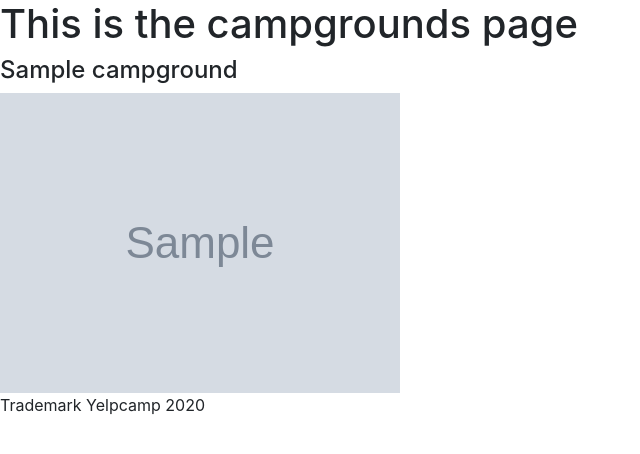
After one commit to joshuaduke/colt_Steele_YelpCamp, a Node server app: template views/campgrounds.ejs in a window 1280 px wide. The commit adds this page. Shown: the top 454 px of the page, without its empty margins (0-640 px from the left). Run offline with Node 20, Linux system fonts and the light colour scheme; the template is opened without the code that fills it: most values are stand-ins (such as "Sample title", 1, 10 or a date in 2020); grey boxes marked "Sample" are stand-in pictures.

Commit message:
Added views folder with header and footer partials

```diff
--- /dev/null
+++ b/views/campgrounds.ejs
@@ -0,0 +1,12 @@
+<%- include ("partials/header") %>
+
+<h1>This is the campgrounds page</h1>
+
+<% campgrounds.forEach((campground)=>{ %>
+  <div>
+    <h4><%= campground.name%></h4>
+    <img src="<%= campground.image %>" alt="">
+  </div>
+<% }); %>
+
+<%- include ("partials/footer") %>
--- a/views/landing.ejs
+++ b/views/landing.ejs
@@ -1,3 +1,9 @@
+<%- include ("partials/header") %>
+
 <h1>Landing Page</h1>
 
 <p>Welcome to YelpCamp</p>
+
+<a href="/campgrounds">View All Campgrounds</a>
+
+<%- include ("partials/footer") %>
--- /dev/null
+++ b/views/partials/footer.ejs
@@ -0,0 +1,5 @@
+
+
+  <p>Trademark Yelpcamp 2020</p>
+  </body>
+</html>
--- /dev/null
+++ b/views/partials/header.ejs
@@ -0,0 +1,13 @@
+<!DOCTYPE html>
+<html lang="en">
+<head>
+
+  <meta charset="UTF-8">
+  <meta name="viewport" content="width=device-width, initial-scale=1.0">
+  <meta http-equiv="X-UA-Compatible" content="ie=edge">
+  <title>YelpCamp</title>
+  <link rel="stylesheet" href="https://stackpath.bootstrapcdn.com/bootstrap/4.4.1/css/bootstrap.min.css">
+<!--
+  <link rel="stylesheet" href=""> -->
+</head>
+<body>
```
